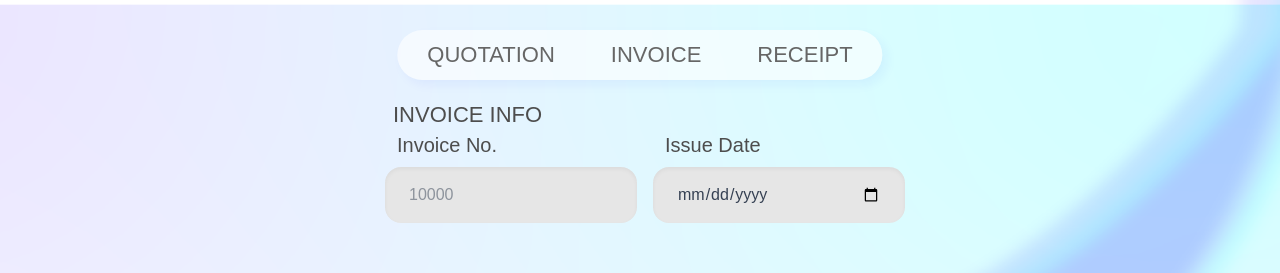
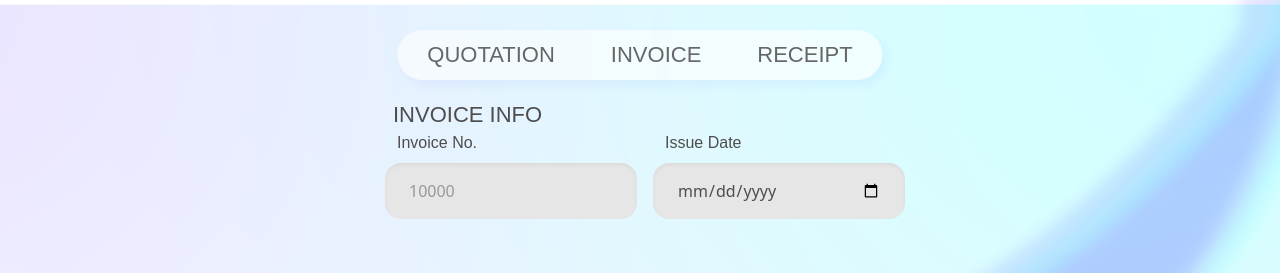
Before and after one commit to Ahmadkalims/InvoicerX, a React (Vite) app: page / in a window 1280 px wide. Shown: the top 273 px of the page. Built offline with nearby package versions, Linux system fonts and the light colour scheme.

Commit message:
Updated forms font

```diff
--- a/src/components/InputFieldStyle.jsx
+++ b/src/components/InputFieldStyle.jsx
@@ -2,15 +2,15 @@ import React from "react";
 
 const InputFieldStyle = ({ label, placeholder, type = 'text' }) => {
   return (
-    <div className="mb-4"
-    style={{ fontFamily: "'Montserrat-light', sans-serif", fontSize: "px" }}>
-      <label className="block text-[#4d4d4d] text-xl font-light mb-2 ml-3">
+    <div className="mb-4">
+      <label style={{ fontFamily: "'Montserrat-light', sans-serif", fontSize: "px" }}
+      className="block text-[#4d4d4d] mb-2 ml-3">
         {label}
       </label>
       <input
         type={type}
         placeholder={placeholder}
-        className="w-[252px] bg-[#e6e6e6] text-gray-700 text-[16px] font-light px-6 py-4 rounded-[16px] focus:outline-none shadow-inner"
+        className="w-[252px] bg-[#e6e6e6] text-[#4d4d4d] px-6 py-4 rounded-[16px] focus:outline-none shadow-inner"
       />
     </div>
   );
```
